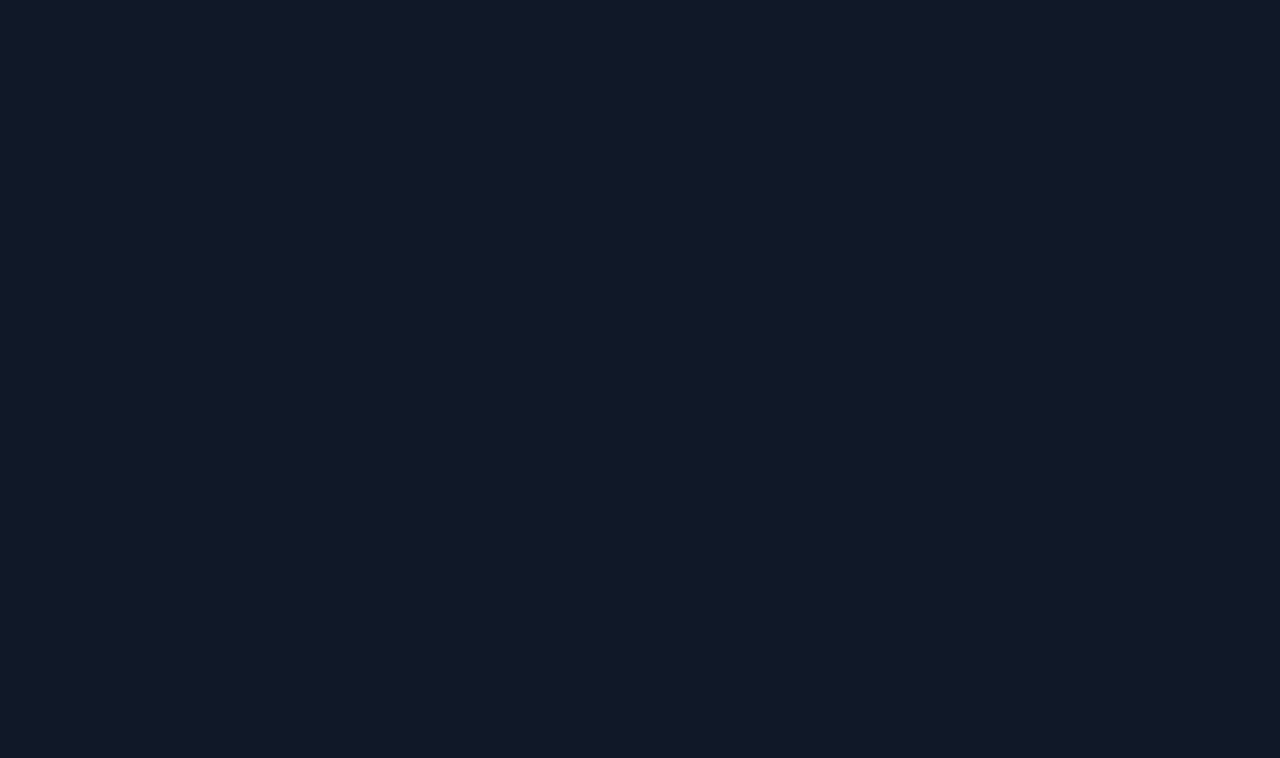
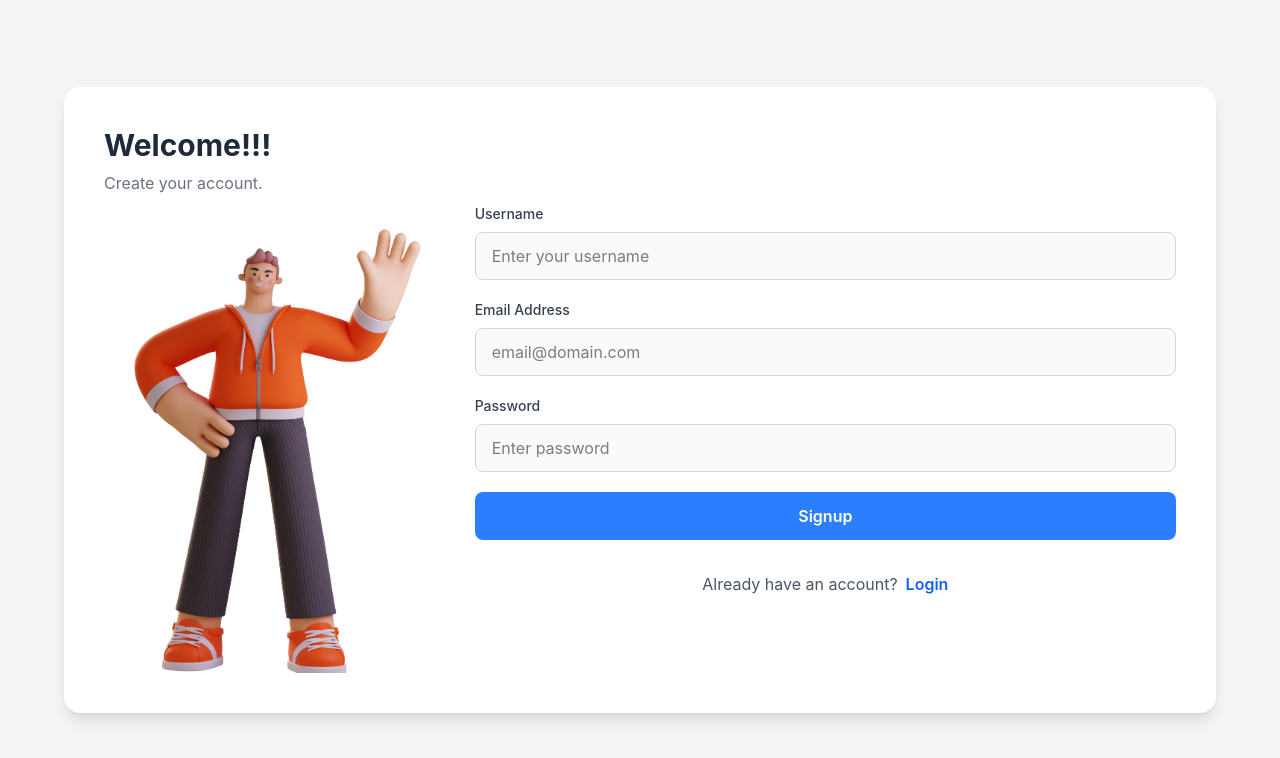
Before and after one commit to ankitbummerkar/Phone-pay-clone, a React (Vite) app in the folder Frontend/: page / in a window 1280 px wide. Before the commit this address had no page. Shown: the top 758 px of the page. Built offline with nearby package versions, Linux system fonts and the light colour scheme.

Commit message:
second commit

```diff
--- a/Frontend/src/App.jsx
+++ b/Frontend/src/App.jsx
@@ -18,7 +18,7 @@ function App() {
       <Routes>
         <Route path="/login" element={<Login />} />
 
-        <Route path="/signup" element={<Signup />} />
+        <Route path="/" element={<Signup />} />
 
         <Route path="/dashboard" element={<Dashboard />} />
 
--- a/Frontend/src/pages/Login.jsx
+++ b/Frontend/src/pages/Login.jsx
@@ -1,6 +1,6 @@
 import { useState } from "react";
 import axios from "axios";
-import { useNavigate } from "react-router-dom";
+import { Link, useNavigate } from "react-router-dom";
 import { toast } from "react-toastify";
 
 export default function Login() {
@@ -207,6 +207,23 @@ export default function Login() {
                 >
                   Login
                 </button>
+
+                {/* Login Link */}
+
+                <p className="text-center text-gray-600 mt-3">
+                  New here?{" "}
+                  <Link
+                    to="/"
+                    className="
+                  ml-2
+                  text-blue-600
+                  font-semibold
+                  hover:underline
+                  "
+                  >
+                    Signup
+                  </Link>
+                </p>
               </div>
             </form>
           </div>
--- a/Frontend/src/pages/Signup.jsx
+++ b/Frontend/src/pages/Signup.jsx
@@ -1,13 +1,13 @@
 import { useState } from "react";
 import axios from "axios";
-import { useNavigate } from "react-router-dom";
+import { useNavigate, Link } from "react-router-dom";
 import { toast } from "react-toastify";
+
 export default function Signup() {
   const navigate = useNavigate();
+
   const [name, setName] = useState("");
-
   const [email, setEmail] = useState("");
-
   const [password, setPassword] = useState("");
 
   const handleSubmit = async (e) => {
@@ -31,10 +31,9 @@ export default function Signup() {
       toast.success("Signup Successful");
 
       setName("");
+      setEmail("");
+      setPassword("");
 
-      setEmail("");
-
-      setPassword("");
       setTimeout(() => {
         navigate("/login");
       }, 1000);
@@ -46,92 +45,31 @@ export default function Signup() {
   };
 
   return (
-    <div
-      className="
-      min-h-screen
-      bg-gray-100
-      flex
-      items-center
-      justify-center
-      p-4
-    "
-    >
-      <div
-        className="
-        max-w-6xl
-        w-full
-        bg-white
-        rounded-2xl
-        shadow-lg
-        p-6
-        md:p-10
-      "
-      >
-        <div
-          className="
-          grid
-          grid-cols-1
-          lg:grid-cols-3
-          gap-10
-          items-center
-        "
-        >
+    <div className="min-h-screen bg-gray-100 flex items-center justify-center p-4">
+      <div className="max-w-6xl w-full bg-white rounded-2xl shadow-lg p-6 md:p-10">
+        <div className="grid grid-cols-1 lg:grid-cols-3 gap-10 items-center">
           {/* Left Section */}
 
-          <div
-            className="
-            text-center
-            lg:text-left
-          "
-          >
-            <h1
-              className="
-              text-3xl
-              font-bold
-              text-gray-800
-            "
-            >
-              Welcome Back!!!
-            </h1>
+          <div className="text-center lg:text-left">
+            <h1 className="text-3xl font-bold text-gray-800">Welcome!!!</h1>
 
-            <p
-              className="
-              mt-2
-              text-gray-500
-            "
-            >
-              Please enter your credentials.
-            </p>
+            <p className="mt-2 text-gray-500">Create your account.</p>
 
             <img
               src="/characterpose25.png"
-              alt="login"
-              className="
-              mt-8
-              w-full
-              max-w-sm
-              mx-auto
-              lg:mx-0
-            "
+              alt="signup"
+              className="mt-8 w-full max-w-sm mx-auto lg:mx-0"
             />
           </div>
 
-          {/* Right Section */}
+          {/* Form */}
 
           <div className="lg:col-span-2">
             <form onSubmit={handleSubmit} className="grid gap-5">
-              {/* Username */}
+              {/* Name */}
 
               <div>
-                <label
-                  className="
-                  block
-                  text-sm
-                  font-medium
-                  text-gray-700
-                  mb-2
-                "
-                >
+                <label className="block text-sm font-medium text-gray-700 mb-2">
                   Username
                 </label>
 
@@ -139,14 +77,11 @@ export default function Signup() {
                   type="text"
                   value={name}
                   onChange={(e) => setName(e.target.value)}
-                  placeholder="Enter your Username"
+                  placeholder="Enter your username"
                   className="
-                  w-full
-                  h-12
-                  border
-                  border-gray-300
-                  rounded-lg
-                  px-4
+                  w-full h-12
+                  border border-gray-300
+                  rounded-lg px-4
                   bg-gray-50
                   focus:outline-none
                   focus:ring-2
@@ -158,15 +93,7 @@ export default function Signup() {
               {/* Email */}
 
               <div>
-                <label
-                  className="
-                  block
-                  text-sm
-                  font-medium
-                  text-gray-700
-                  mb-2
-                "
-                >
+                <label className="block text-sm font-medium text-gray-700 mb-2">
                   Email Address
                 </label>
 
@@ -176,12 +103,9 @@ export default function Signup() {
                   onChange={(e) => setEmail(e.target.value)}
                   placeholder="email@domain.com"
                   className="
-                  w-full
-                  h-12
-                  border
-                  border-gray-300
-                  rounded-lg
-                  px-4
+                  w-full h-12
+                  border border-gray-300
+                  rounded-lg px-4
                   bg-gray-50
                   focus:outline-none
                   focus:ring-2
@@ -193,15 +117,7 @@ export default function Signup() {
               {/* Password */}
 
               <div>
-                <label
-                  className="
-                  block
-                  text-sm
-                  font-medium
-                  text-gray-700
-                  mb-2
-                "
-                >
+                <label className="block text-sm font-medium text-gray-700 mb-2">
                   Password
                 </label>
 
@@ -209,14 +125,11 @@ export default function Signup() {
                   type="password"
                   value={password}
                   onChange={(e) => setPassword(e.target.value)}
-                  placeholder="Enter your password"
+                  placeholder="Enter password"
                   className="
-                  w-full
-                  h-12
-                  border
-                  border-gray-300
-                  rounded-lg
-                  px-4
+                  w-full h-12
+                  border border-gray-300
+                  rounded-lg px-4
                   bg-gray-50
                   focus:outline-none
                   focus:ring-2
@@ -225,14 +138,8 @@ export default function Signup() {
                 />
               </div>
 
-              {/* Submit Button */}
+              {/* Button */}
 
-              <div
-                className="
-                text-center
-                mt-2
-              "
-              >
               <button
                 type="submit"
                 className="
@@ -241,14 +148,29 @@ export default function Signup() {
                 text-white
                 font-semibold
                 py-3
-                  px-8
                 rounded-lg
                 transition
                 "
               >
                 Signup
               </button>
-              </div>
+
+              {/* Login Link */}
+
+              <p className="text-center text-gray-600 mt-3">
+                Already have an account?
+                <Link
+                  to="/login"
+                  className="
+                  ml-2
+                  text-blue-600
+                  font-semibold
+                  hover:underline
+                  "
+                >
+                  Login
+                </Link>
+              </p>
             </form>
           </div>
         </div>
```
Lines whose indentation alone changed are shown as unchanged.
